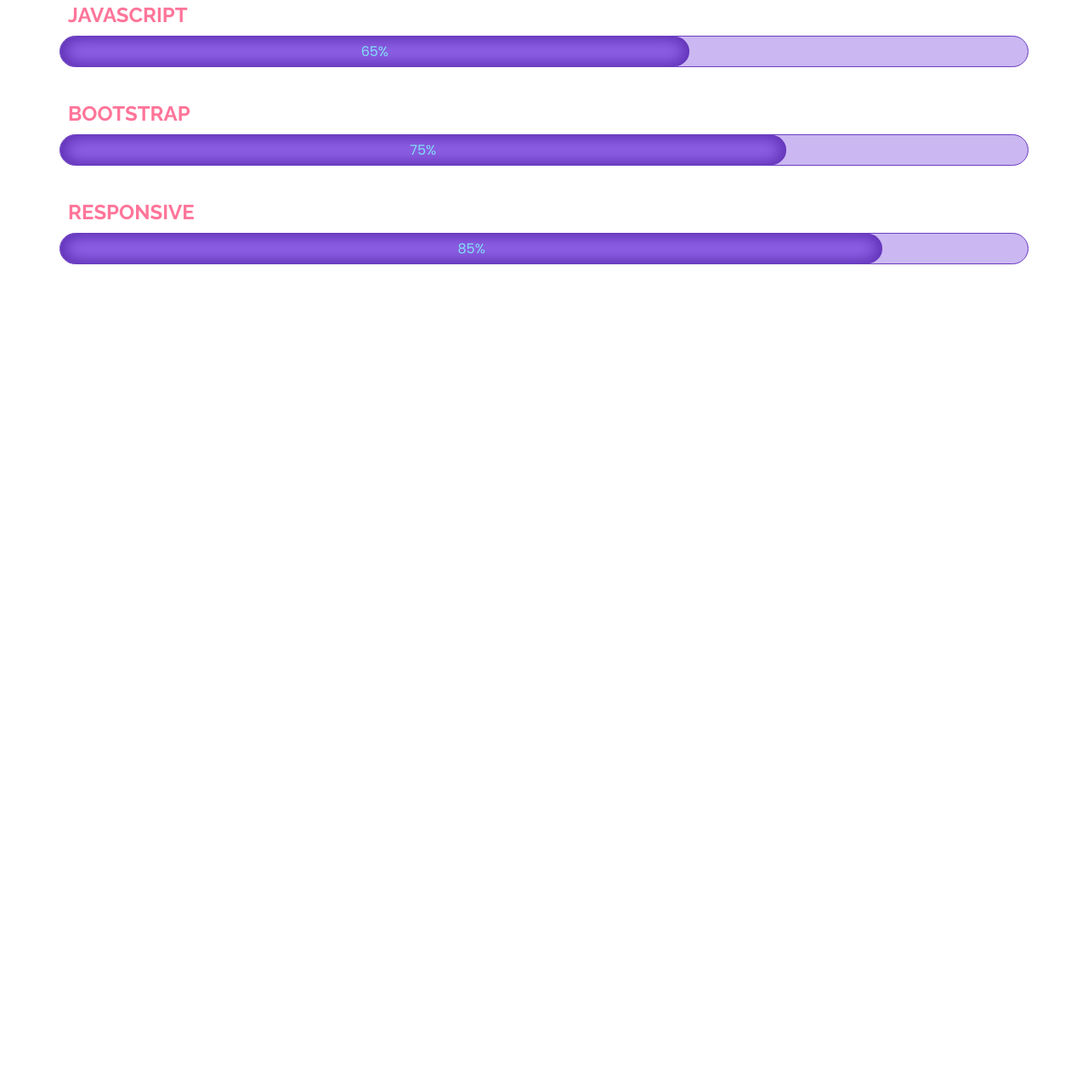
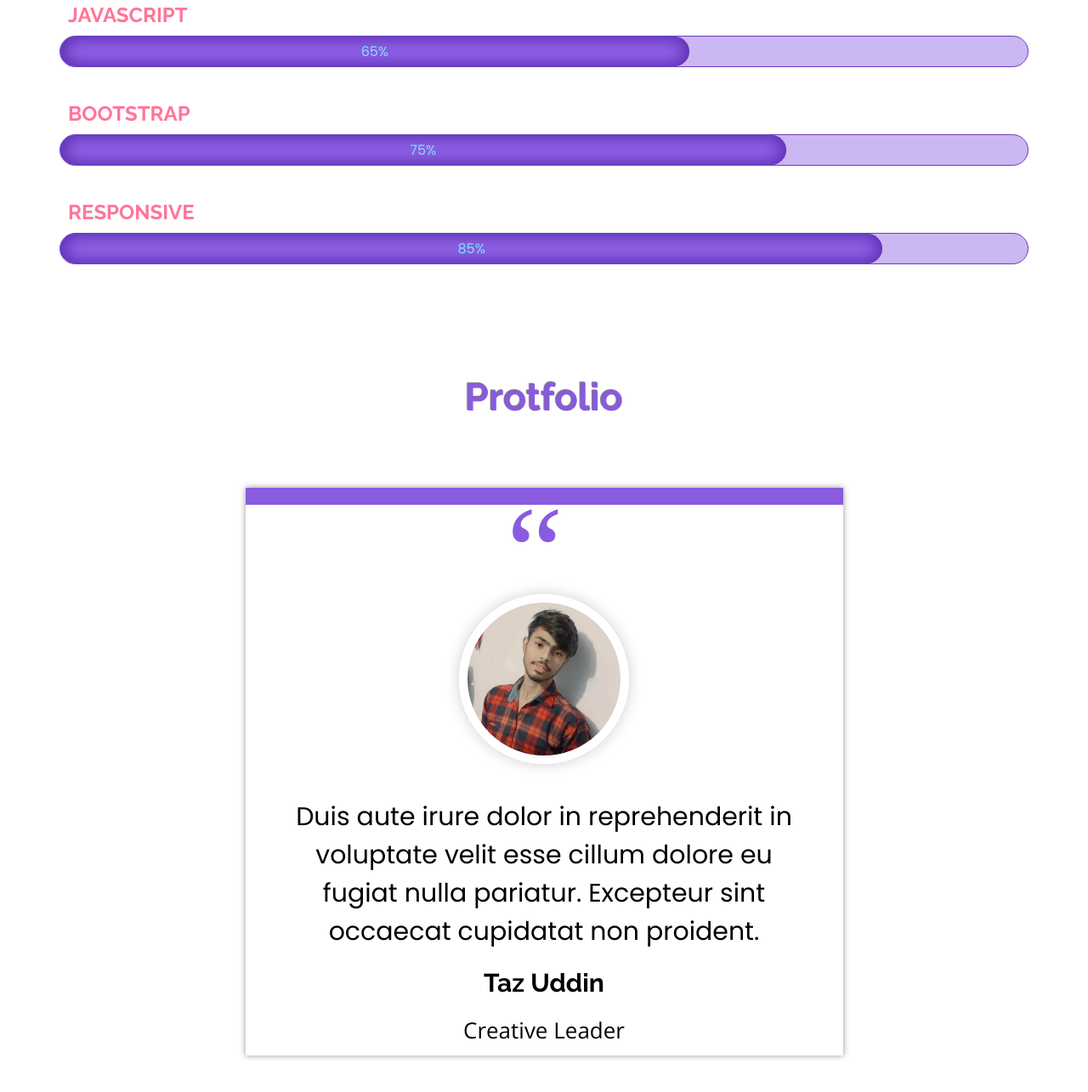
Before and after one commit to tajuddin1/myweb, a plain HTML site: page index.html in a window 1280 px wide. Shown: the part 3503-4788 px from the top of the page at 85% size. Before the commit the page ends 3814 px from the top, so only its background shows below. Drawn offline with nearby package versions, Linux system fonts and the light colour scheme; a script that the page names is missing; a web font is replaced by a local one.

Commit message:
Protfolio  Section Add

```diff
--- a/index.html
+++ b/index.html
@@ -30,7 +30,7 @@
                             <a class="menu-link" href="#skills">Skills</a>
                         </li>
                         <li class="menu-list">
-                            <a class="menu-link" href="#">Protfolio</a>
+                            <a class="menu-link" href="#protfolio">Protfolio</a>
                         </li>
                         <li class="menu-list">
                             <a class="menu-link" href="#">Contact</a>
@@ -187,6 +187,34 @@
             </div>
         </div>
     </section>
+    <section class="protfolio" id="protfolio">
+            <div class="container">
+                <div class="protfolio_item">
+                    <h1>Protfolio</h1>
+                    <div class="protfolio_header">
+                        <div class="protfolio_card">
+                            <div class="head_line"></div>
+                            <div class="icon_line">
+                                <span>“</span>
+                            </div>
+                            <div class="image_line">
+                            </div>
+                            <div class="para_line">
+                                <p class="para_line_text">Duis aute irure dolor in reprehenderit in voluptate velit esse cillum dolore eu fugiat nulla pariatur. Excepteur sint occaecat cupidatat non proident.</p>
+                            </div>
+                            <div class="name_line">
+                                <h3>Taz Uddin</h3>
+                            </div>
+                            <div class="text_line">
+                                <p>Creative Leader</p>
+                            </div>
+                        </div>
+                    </div>
+                    <div class="prtfolio_works"></div>
+                </div>
+            </div>
+        </div>
+    </section>
 
 
     <script src="https://unpkg.com/counterup2@2.0.2/dist/index.js">
--- a/responsive.css
+++ b/responsive.css
@@ -278,7 +278,7 @@
     ul.menu-item {
         width: 60%;
         box-sizing: border-box;
-        background: #87e3fa;
+        background: #000000;
         display: flex;
         flex-direction: column;
         align-items: flex-start;
@@ -302,6 +302,8 @@
         padding: 10px;
         width: 100%;
         box-sizing: border-box;
+        border: none;
+        border-bottom: 1px solid #ffffff29;
     }
 
     .fitMenu{
@@ -355,6 +357,27 @@
         background-size: cover;
         background-repeat: no-repeat;
     }
+
+.protfolio_card {
+    width: 320px;
+}
+
+.icon_line span {
+    font-size: 150px;
+}
+
+.icon_line {
+    width: 65px;
+}
+
+p.para_line_text {
+    font-size: 20px !important;
+    margin: 20px 30px 0 !important;
+}
+
+.text_line p {
+    margin: 5px 0 0;
+}
     .backItem{
         background-image: url(./images/Untitled-1-min.jpg);
         background-position: center;
@@ -381,6 +404,6 @@
     }
 
     .home-content h2 {
-        margin-bottom: 100px;
+        margin-bottom: 200px;
     }
 }
--- a/style.css
+++ b/style.css
@@ -567,3 +567,88 @@ html{
 .bottom-content {
     width: 95%;
 }
+
+
+/* Protfolio Section */
+
+.protfolio_card {
+    width: 703px;
+    height: 668px;
+    margin: auto;
+    display: flex;
+    flex-direction: column;
+    align-items: center;
+    background: #fff;
+    box-shadow: 0 0 7px #939393;
+    /* background-image: url(./images/bg2.png); */
+    background-position: center;
+    background-size: cover;
+}
+
+.image_line {
+    width: 200px;
+    height: 200px;
+    background-image: url(./images/WhatsApp\ Image\ 2021-12-24\ at\ 7.24.10\ AM.jpeg);
+    background-size: cover;
+    background-position: center;
+    border-radius: 50%;
+    border: 10px solid #fff;
+    box-shadow: 0 0 17px #cfcfcf;
+    margin-top: 5px;
+}
+.head_line {
+    width: 100%;
+    background: #895bdf;
+    height: 20px;
+}
+
+.icon_line span {
+    text-align: center;
+    font-size: 150px;
+    position: absolute;
+    line-height: 1;
+    color: #895bdf;
+    top: -20px;
+}
+
+.icon_line {
+    position: relative;
+    height: 100px;
+    width: 88px;
+}
+p.para_line_text {
+    font-size: 30px;
+    font-family: 'Poppins';
+    margin: 40px 52px 0;
+    text-align: center;
+}
+
+.name_line h3 {
+    padding: 5px;
+    margin: 15px 0 0;
+    font-size: 30px;
+    font-family: 'Raleway';
+}
+
+.text_line p {
+    font-family: 'Open Sans';
+    font-weight: 100;
+    font-size: 26px;
+    margin: 15px 0 0;
+}
+.protfolio_item {
+    padding: 50px 0;
+    display: flex;
+    flex-direction: column;
+    align-items: center;
+}
+
+.protfolio_item h1 {
+    margin: 80px 0;
+    text-align: center;
+    font-family: 'Raleway';
+    color: #885ade;
+    font-size: 45px;
+    text-shadow: -1px -1px 1px #727272;
+    top: -60px;
+}
```
Also changed, not shown: images/bg2.png (added), images/dfdfdfdfdf-min1.jpg (added), images/gr4.png (added).
